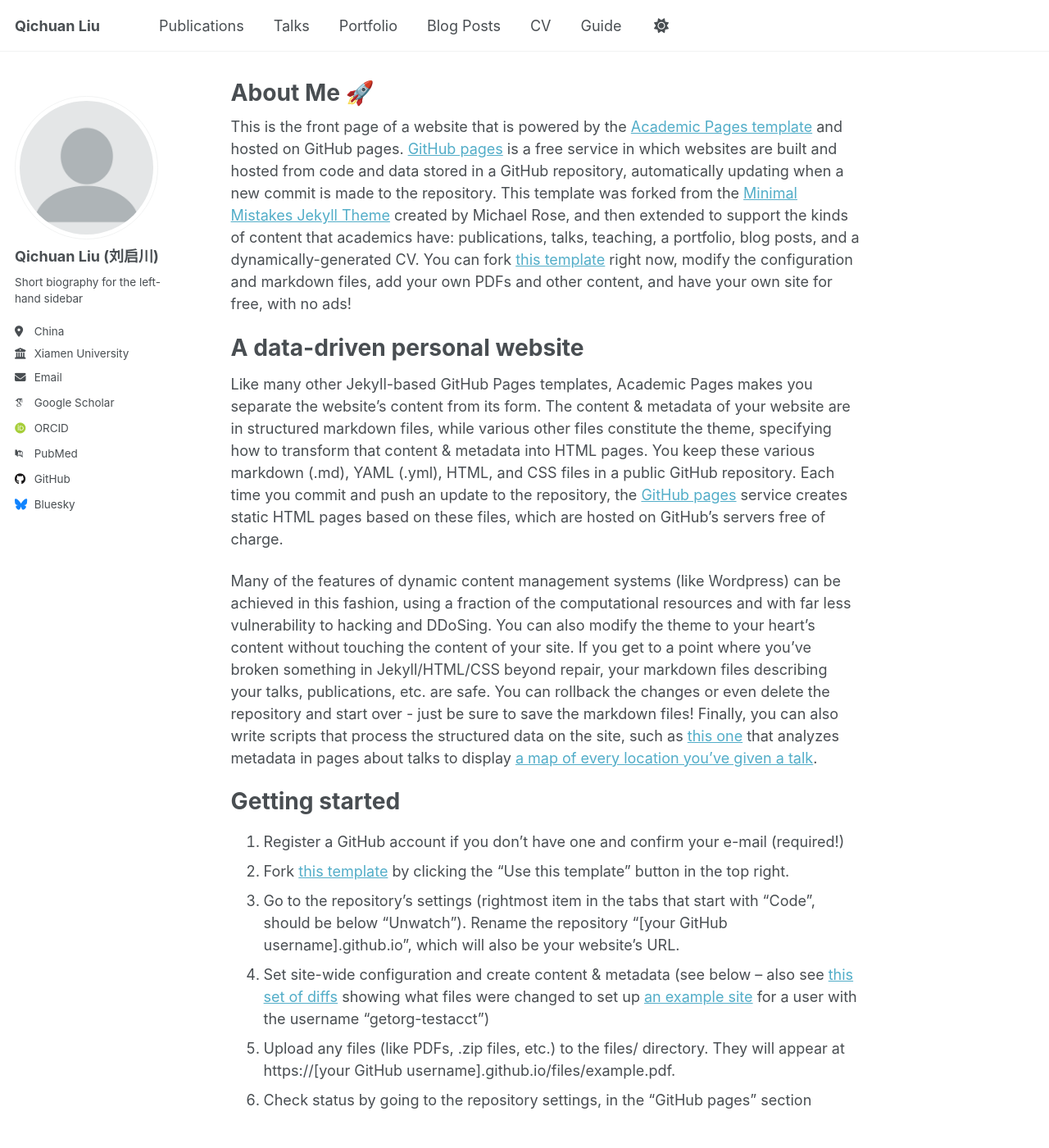
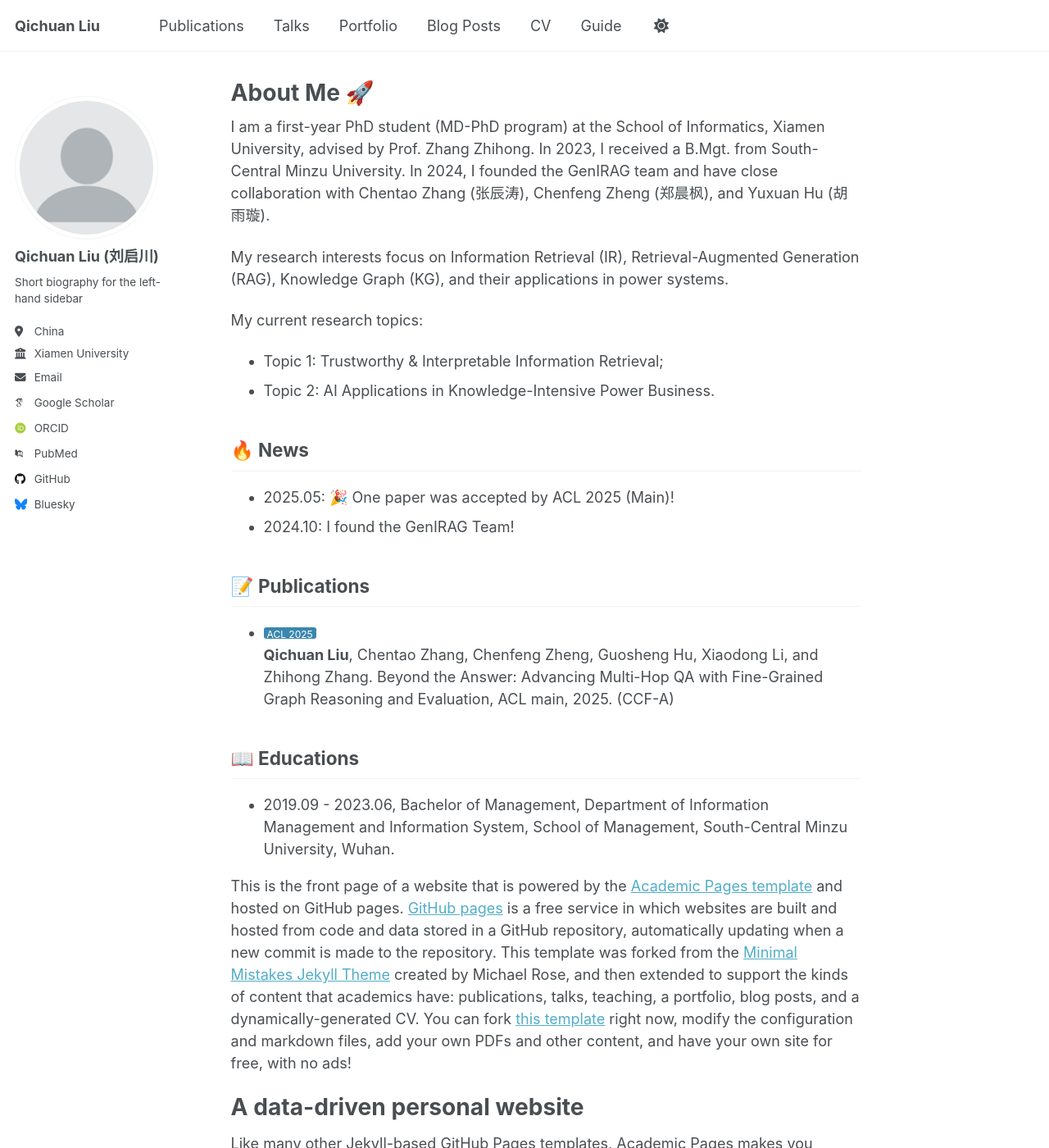
Before and after one commit to qcliu2001/qcliu2001.github.io, a Jekyll site: the page built from _pages/about.md, in a window 1280 px wide and 1400 px high. Shown: the whole window at 82% size. Built offline with Jekyll 4.4.1, drawn with Linux system fonts in a browser that asks for light colours; some web fonts are replaced.

Commit message:
Update about.md

```diff
--- a/_pages/about.md
+++ b/_pages/about.md
@@ -6,6 +6,31 @@
   - /about/
   - /about.html
 ---
+
+I am a first-year PhD student (MD-PhD program) at the School of Informatics, Xiamen University, advised by Prof. Zhang Zhihong. In 2023, I received a B.Mgt. from South-Central Minzu University. In 2024, I founded the GenIRAG team and have close collaboration with Chentao Zhang (张辰涛), Chenfeng Zheng (郑晨枫), and Yuxuan Hu (胡雨璇).
+
+My research interests focus on Information Retrieval (IR), Retrieval-Augmented Generation (RAG), Knowledge Graph (KG), and their applications in power systems.
+
+My current research topics:
+
++ Topic 1: Trustworthy & Interpretable Information Retrieval;
++ Topic 2: AI Applications in Knowledge-Intensive Power Business.
+
+## 🔥 News
+
++ 2025.05: 🎉 One paper was accepted by ACL 2025 (Main)!
++ 2024.10: I found the GenIRAG Team!
+
+## 📝 Publications
+
++ <div style="background-color: #3a87ad; display: inline-block; padding: 2px 4px; border-radius: 3px; color: white;height: 14px; line-height: 14px; font-size: 12px">ACL 2025</div> **Qichuan Liu**, Chentao Zhang, Chenfeng Zheng, Guosheng Hu, Xiaodong Li, and Zhihong Zhang. Beyond the Answer: Advancing Multi-Hop QA with Fine-Grained Graph Reasoning and Evaluation, ACL main, 2025. (CCF-A)
+
+## 📖 Educations
+
++ 2019.09 - 2023.06, Bachelor of Management, Department of Information Management and Information System, School of Management, South-Central Minzu University, Wuhan.
+
+
+
 
 This is the front page of a website that is powered by the [Academic Pages template](https://github.com/academicpages/academicpages.github.io) and hosted on GitHub pages. [GitHub pages](https://pages.github.com) is a free service in which websites are built and hosted from code and data stored in a GitHub repository, automatically updating when a new commit is made to the repository. This template was forked from the [Minimal Mistakes Jekyll Theme](https://mmistakes.github.io/minimal-mistakes/) created by Michael Rose, and then extended to support the kinds of content that academics have: publications, talks, teaching, a portfolio, blog posts, and a dynamically-generated CV. You can fork [this template](https://github.com/academicpages/academicpages.github.io) right now, modify the configuration and markdown files, add your own PDFs and other content, and have your own site for free, with no ads!
 
```
